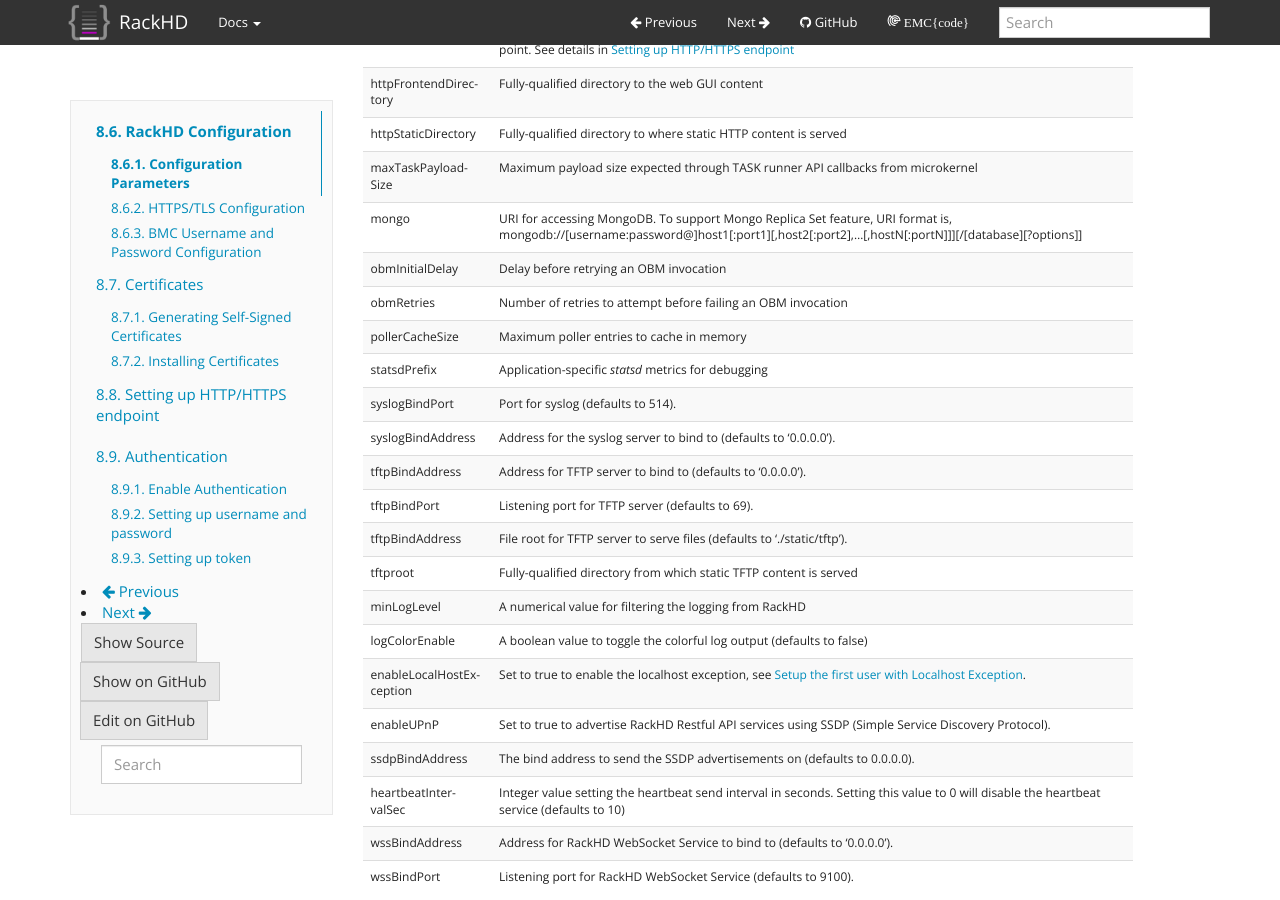
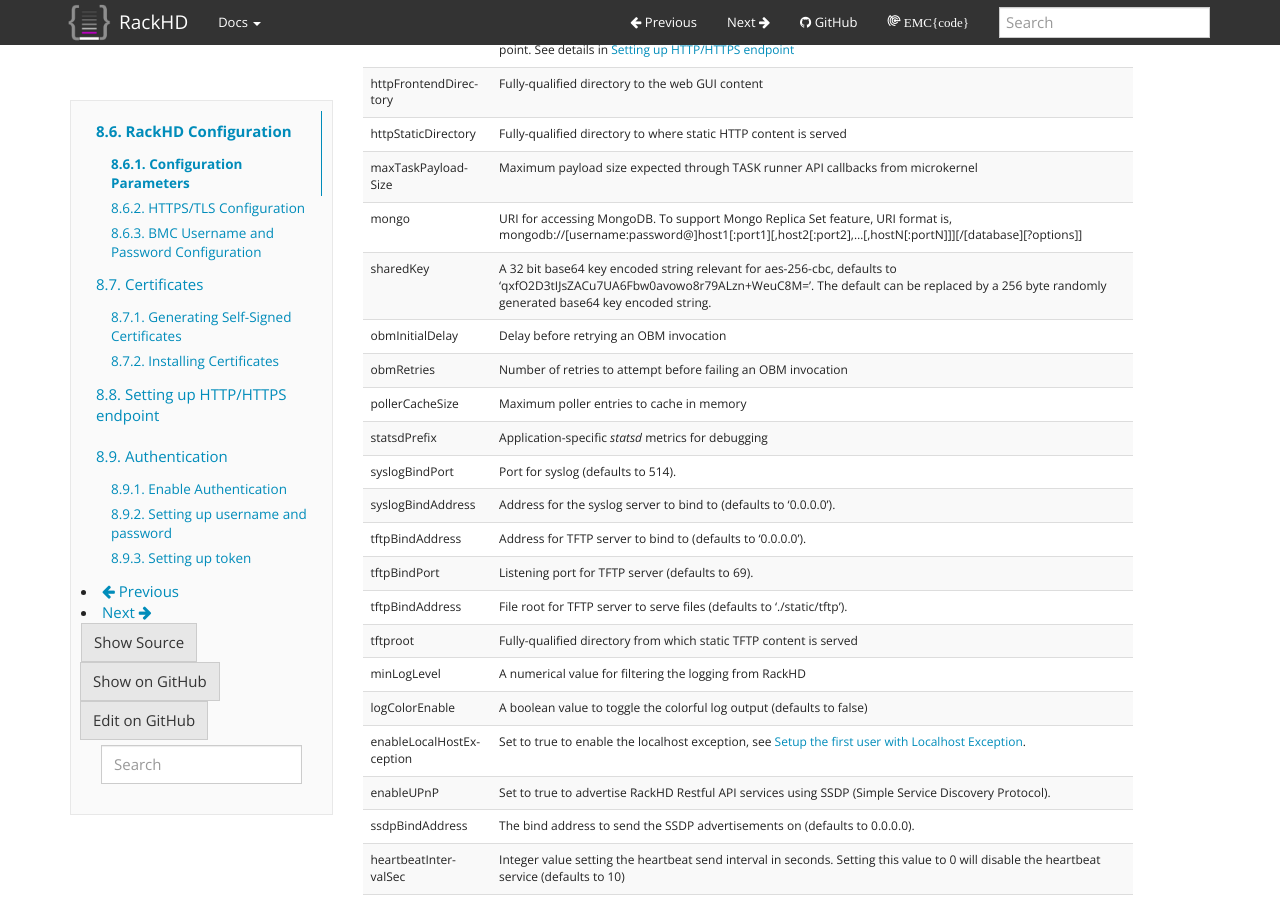
Before and after one commit to RackHD/docs, a Sphinx documentation site: the page built from docs/rackhd/configuration.rst, in a window 1280 px wide and 900 px high, scrolled down 2233 px. Built offline with Sphinx 7.4.7, drawn with Linux system fonts in a browser that asks for light colours.

Commit message:
Adding sharedKey information to configuration docs

```diff
--- a/docs/rackhd/configuration.rst
+++ b/docs/rackhd/configuration.rst
@@ -130,6 +130,8 @@
       - Maximum payload size expected through TASK runner API callbacks from microkernel
     * - mongo
       - URI for accessing MongoDB. To support Mongo Replica Set feature, URI format is, mongodb://[username:password@]host1[:port1][,host2[:port2],...[,hostN[:portN]]][/[database][?options]]
+    * - sharedKey
+      - A 32 bit base64 key encoded string relevant for aes-256-cbc, defaults to 'qxfO2D3tIJsZACu7UA6Fbw0avowo8r79ALzn+WeuC8M='. The default can be replaced by a 256 byte randomly generated base64 key encoded string.
     * - obmInitialDelay
       - Delay before retrying an OBM invocation
     * - obmRetries
```
